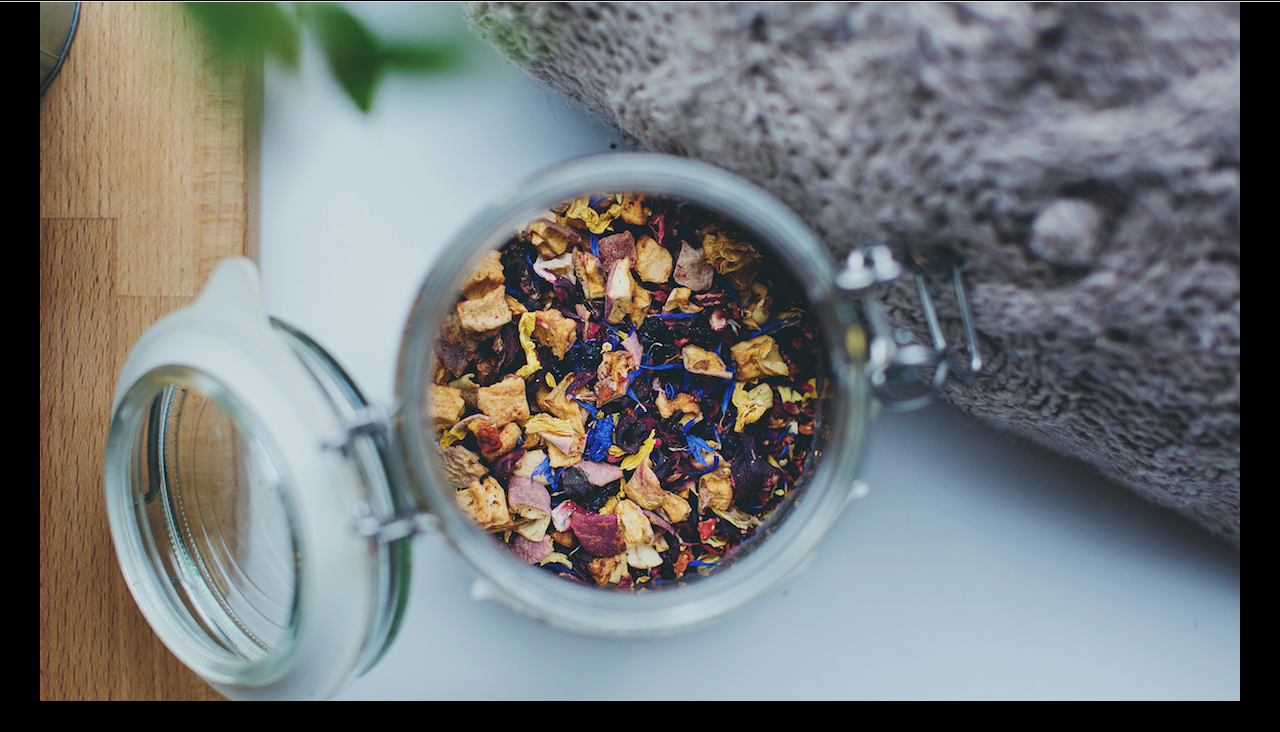
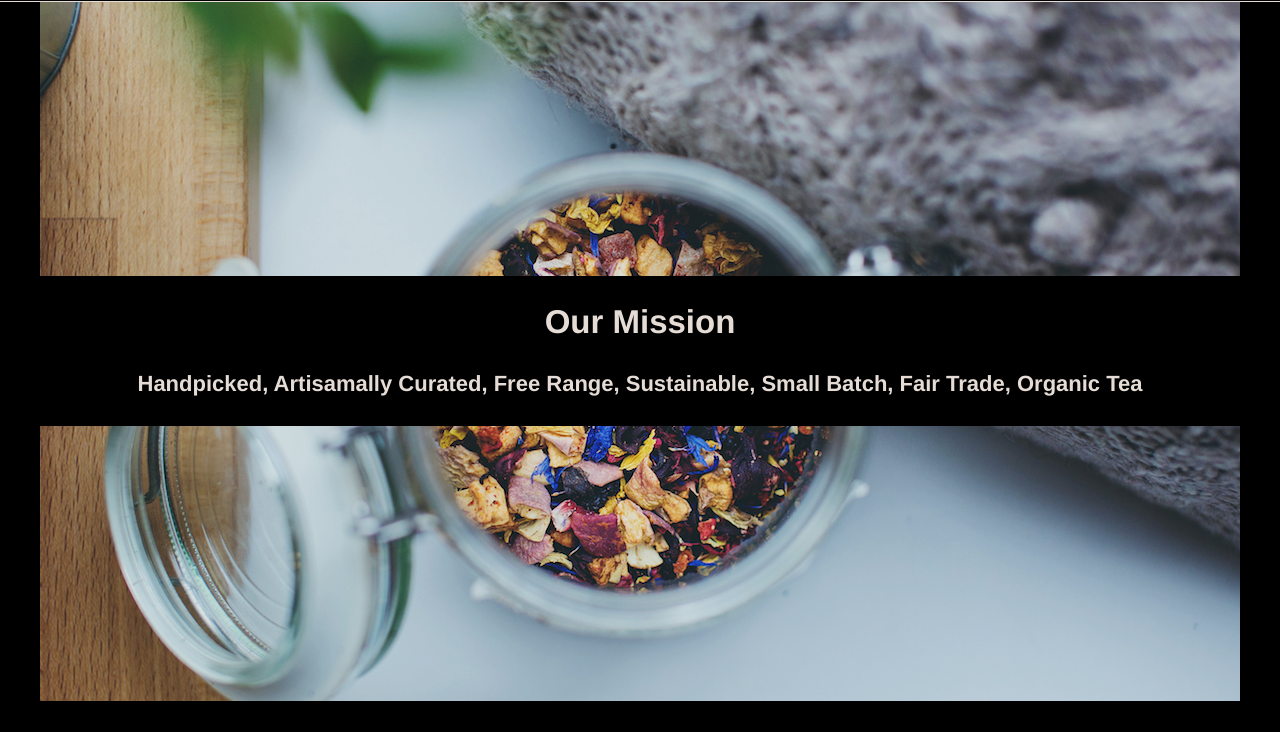
Before and after one commit to TEH3OP/tea-cozy, a plain HTML site: page index.html in a window 1280 px wide. Shown: the part 68-800 px from the top of the page. Drawn offline with Linux system fonts and the light colour scheme.

Commit message:
The sectition Our Misson finished

```diff
--- a/index.html
+++ b/index.html
@@ -17,9 +17,13 @@
         </nav>
     </header>
     <main>
-        <div class="main-background-image">
+        <section class="main-background-image">
+            <div class="our-mission">
+                <h2>Our Mission</h2>
+                <h4>Handpicked, Artisamally Curated, Free Range, Sustainable, Small Batch, Fair Trade, Organic Tea</h4>
+            </div>
+        </section>
 
-        </div>
     </main>
 
 </body>
--- a/style.css
+++ b/style.css
@@ -40,11 +40,21 @@ a {
     margin-left: 30px;
 }
 
-div.main-background-image {
+
+
+div.our-mission {
+    background: black;
+    width: 100%;
+    text-align: center;
+}
+
+.main-background-image {
     background-image: url("recources/img/img-mission-background.jpg");
     height: 700px;
     background-repeat: no-repeat;
     width: 1200px;
     margin: 0 auto;
-
+    display: flex;
+    align-items: center;
+    justify-content: center;
 }
```
